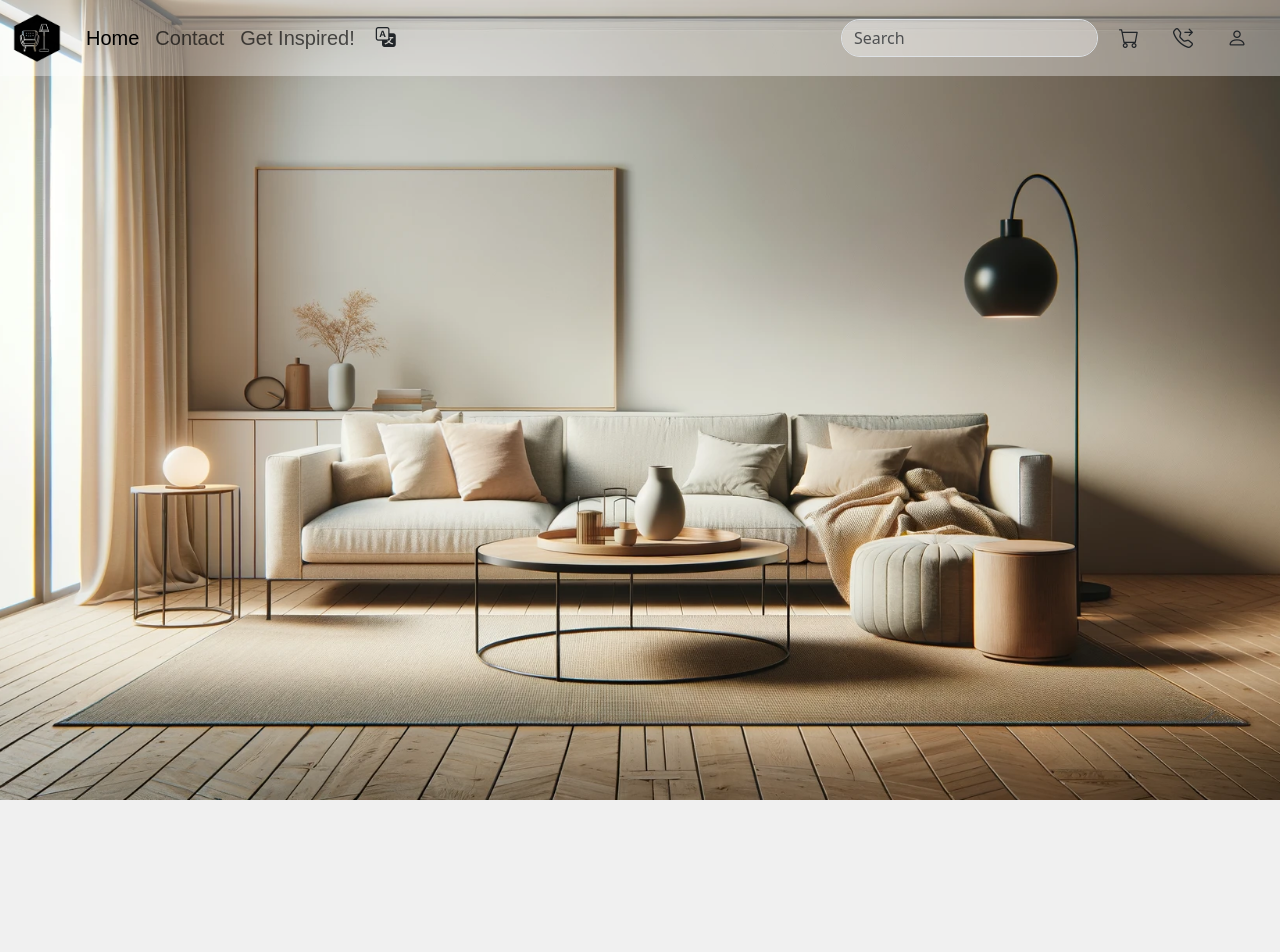
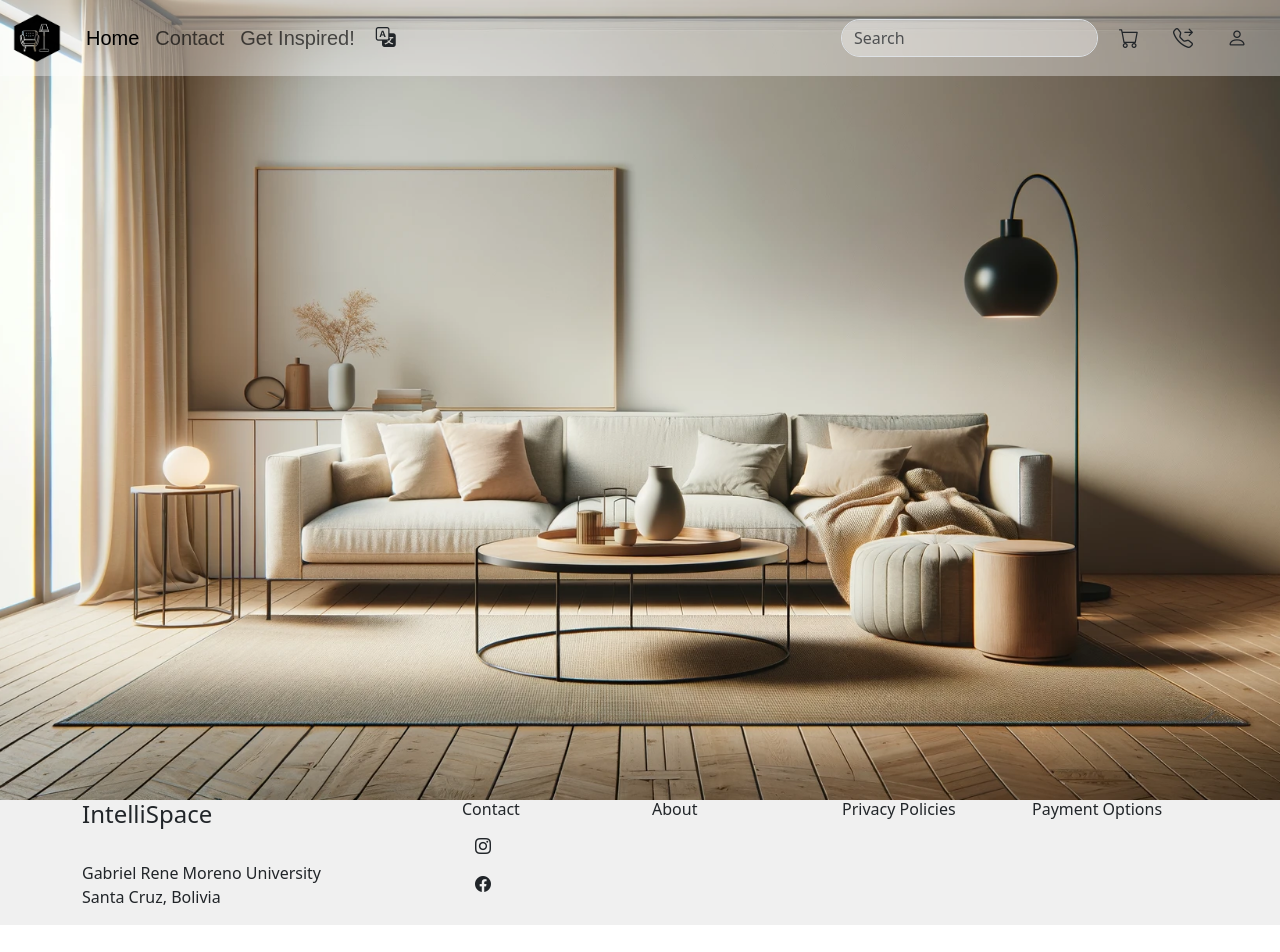
Before and after one commit to jhersON1/intelliSpace-front, an Angular app: page / in a window 1280 px wide. Shown: the top 952 px of the page. After the commit the page ends 925 px from the top, so only its background shows below. Built offline with nearby package versions, Linux system fonts and the light colour scheme.

Commit message:
Create footer component

```diff
--- /dev/null
+++ b/src/app/components/footer/footer.component.html
@@ -0,0 +1,27 @@
+<footer class="footer">
+    <div class="container">
+      <div class="row">
+        <div class="col-md-4">
+          <h4>IntelliSpace</h4>
+          <br>
+          <p>Gabriel Rene Moreno University<br>Santa Cruz, Bolivia</p>
+        </div>
+        <div class="col-md-2">
+          <h6>Contact</h6>
+          <div class="social-buttons">
+            <button class="btn me-2" type="button"><i class="bi bi-instagram"></i></button>
+            <button class="btn me-2" type="button"><i class="bi bi-facebook"></i></button>
+          </div>
+        </div>
+        <div class="col-md-2">
+          <h6>About</h6>
+        </div>
+        <div class="col-md-2">
+          <h6>Privacy Policies</h6>
+        </div>
+        <div class="col-md-2">
+          <h6>Payment Options</h6>
+        </div>
+      </div>
+    </div>
+  </footer>
--- /dev/null
+++ b/src/app/components/footer/footer.component.scss
@@ -0,0 +1,9 @@
+.social-buttons {
+    display: flex;
+    flex-direction: column;
+    align-items: flex-start;
+  }
+
+  .footer {
+    background-color: rgb(240, 240, 240);
+}
--- a/src/app/homePage/home-page.component.html
+++ b/src/app/homePage/home-page.component.html
@@ -1,20 +1,5 @@
 <app-navbar></app-navbar>
-<script>
-  window.addEventListener('scroll', function() {
-    var navbar = document.querySelector('app-navbar');
-    var bannerHeight = document.querySelector('.banner').offsetHeight;
-    var scrollTop = window.scrollY || window.pageYOffset;
-    if (scrollTop > bannerHeight) {
-      navbar.style.opacity = '1';
-    } else {
-      navbar.style.opacity = '0.5';
-    }
-  });
-</script>
-<div class="banner">
-    <img [src]="banner" class="img-fluid" alt="Banner">
-</div>
-<!-- Agrega más contenido para hacer scroll -->
-<div style="height: 1000px; background-color: #f0f0f0;">
-  <!-- Contenido adicional -->
-</div>
+    <div class="banner">
+        <img [src]="banner" class="img-fluid" alt="Banner">
+    </div>
+<app-footer></app-footer>
--- a/src/app/homePage/home-page.component.ts
+++ b/src/app/homePage/home-page.component.ts
@@ -1,10 +1,11 @@
 import { Component } from '@angular/core';
 import { NavbarComponent } from '../components/navbar/navbar.component';
+import { FooterComponent } from '../components/footer/footer.component';
 
 @Component({
   selector: 'app-home-page',
   standalone: true,
-  imports: [NavbarComponent],
+  imports: [NavbarComponent, FooterComponent],
   templateUrl: './home-page.component.html',
   styleUrl: './home-page.component.scss'
 })
```
Also changed, not shown: src/app/components/footer/footer.component.ts (added, +12 -0 lines), src/app/homePage/home-page.component.scss (indentation only), 1 other file (tests, documents, lock files or other folders).
